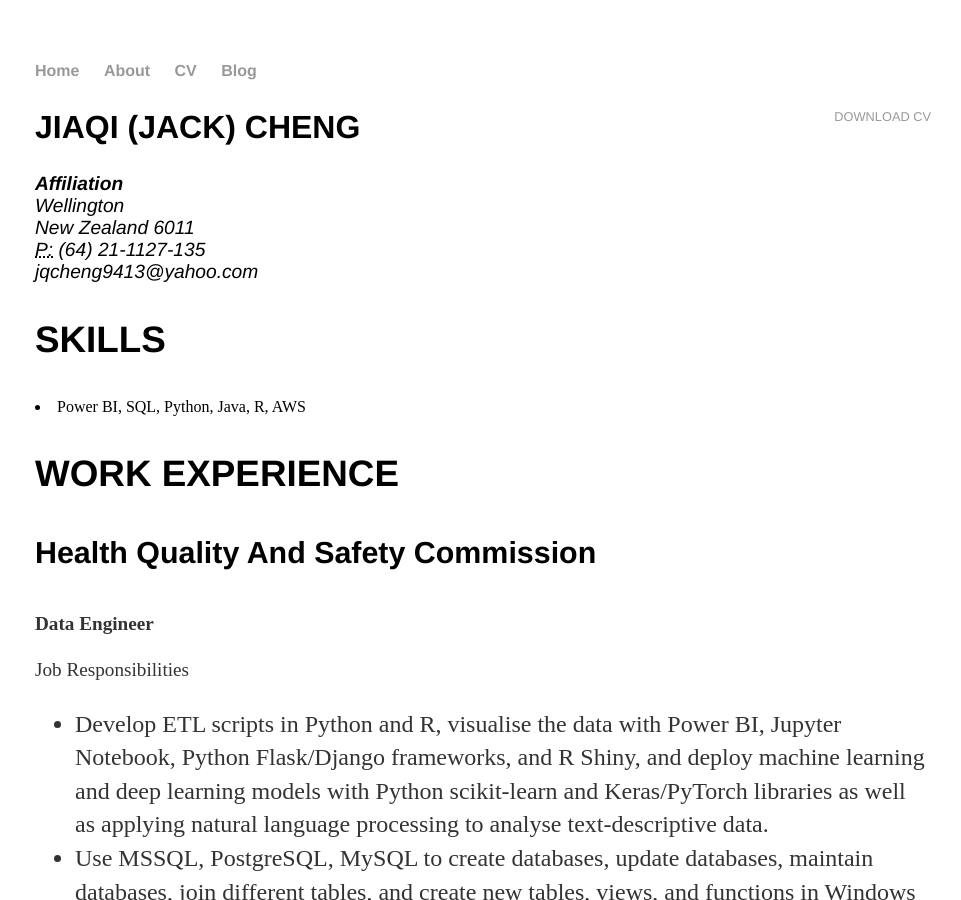
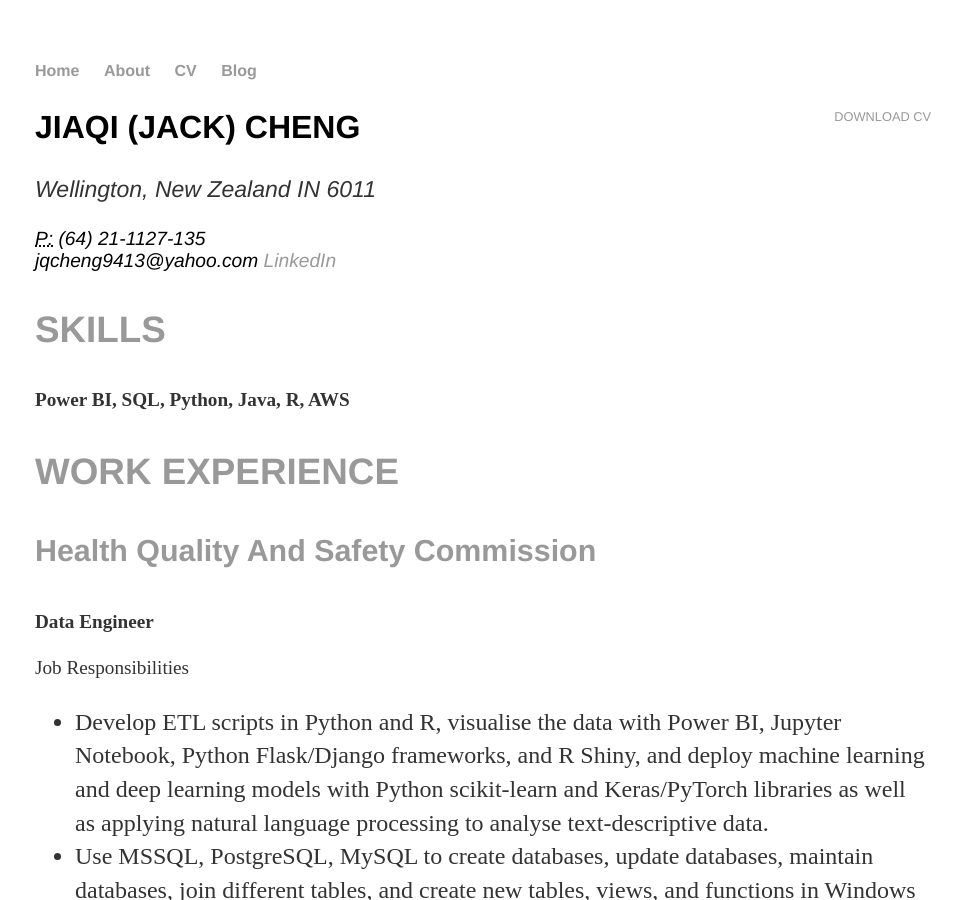
Before and after one commit to jackson9413/jackson9413.github.io, a Jekyll site: the page built from cv/index.html, in a window 1280 px wide and 900 px high. Shown: the whole window, without its empty margins (157-1118 px from the left). Built offline with Jekyll 4.4.1, drawn with Linux system fonts in a browser that asks for light colours.

Commit message:
Update index.html

```diff
--- a/cv/index.html
+++ b/cv/index.html
@@ -7,17 +7,15 @@
 		<a href="#" class="download" title="Download CV as PDF">Download CV</a>
 					<h2>JIAQI (JACK) CHENG</h2>
 					<address>
-					<strong>Affiliation</strong><br>
-					Wellington<br>
-					New Zealand 6011<br>
+					<p>Wellington, New Zealand IN 6011</p>
 					<abbr title="phone">P:</abbr> (64) 21-1127-135<br>
 					<span class="obfuscate">jqcheng9413@yahoo.com</span>
+					<a href="https://www.linkedin.com/in/jiaqicheng9413/">LinkedIn</a>
+					<a href="https://github.com/jackson9413"><GitHub</a>
 					</address>
 
 					<h3>SKILLS</h3>
-					<p>
-						<li>Power BI, SQL, Python, Java, R, AWS</li>
-					</p>
+					<p><strong>Power BI, SQL, Python, Java, R, AWS</strong></p>
 					<h3>WORK EXPERIENCE</h3>
 					<h4 id="company-name">Health Quality And Safety Commission</h4>
 					<p id="job-title"><strong>Data Engineer</strong></p>
@@ -93,7 +91,7 @@
 					<ul>
 						<li>IBM Applied AI with DeepLearning</li>
 						<li>IBM Advanced Machine Learning and Signal Processing</li>
-						<li>IBM Fundamentals of Scalable Data Science<li>
+						<li>IBM Fundamentals of Scalable Data Science</li>
 						<li>AWS Fundamentals: Going Cloud-Native</li>
 					</ul>
 					<h3 id="organisation-name">ORGANIZATIONS</h3>
```
